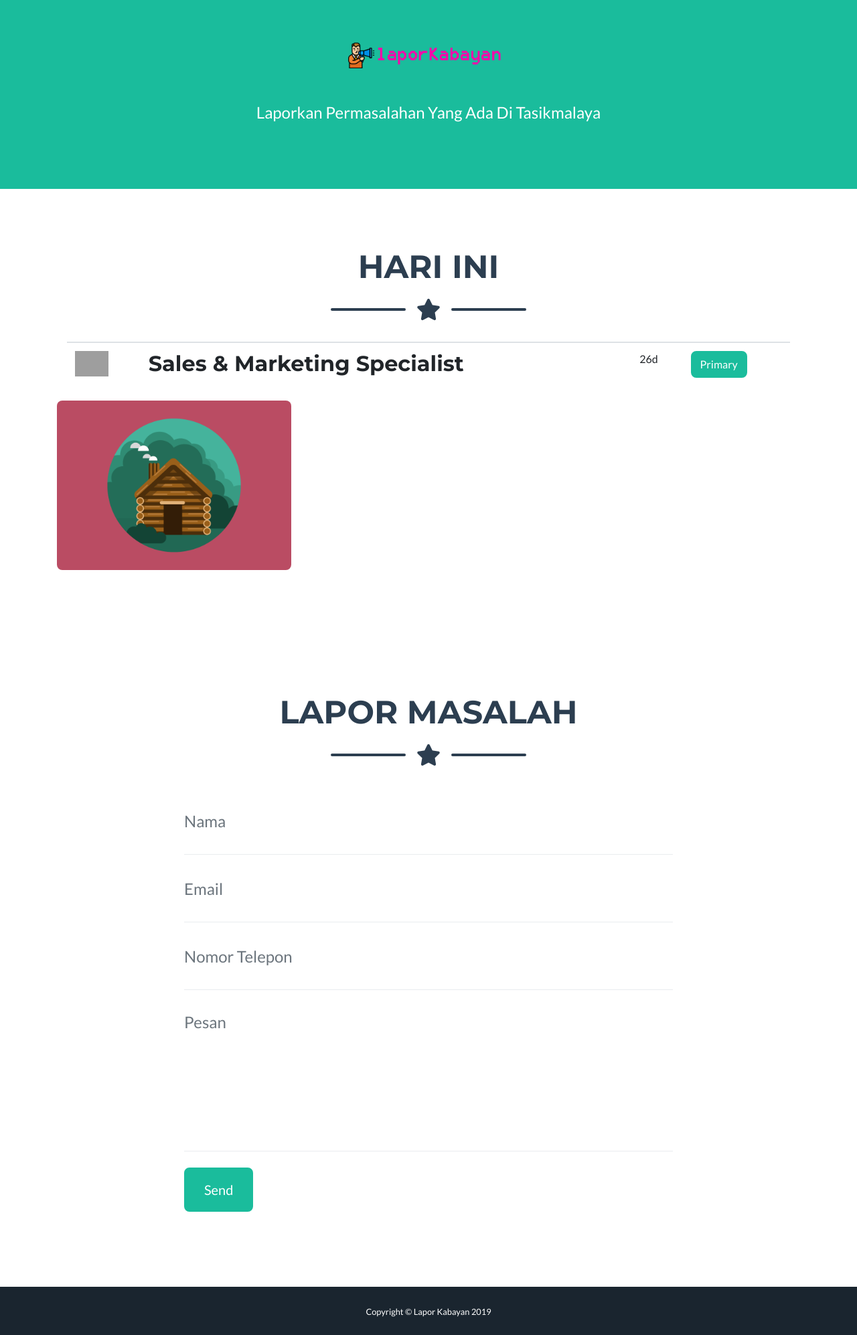
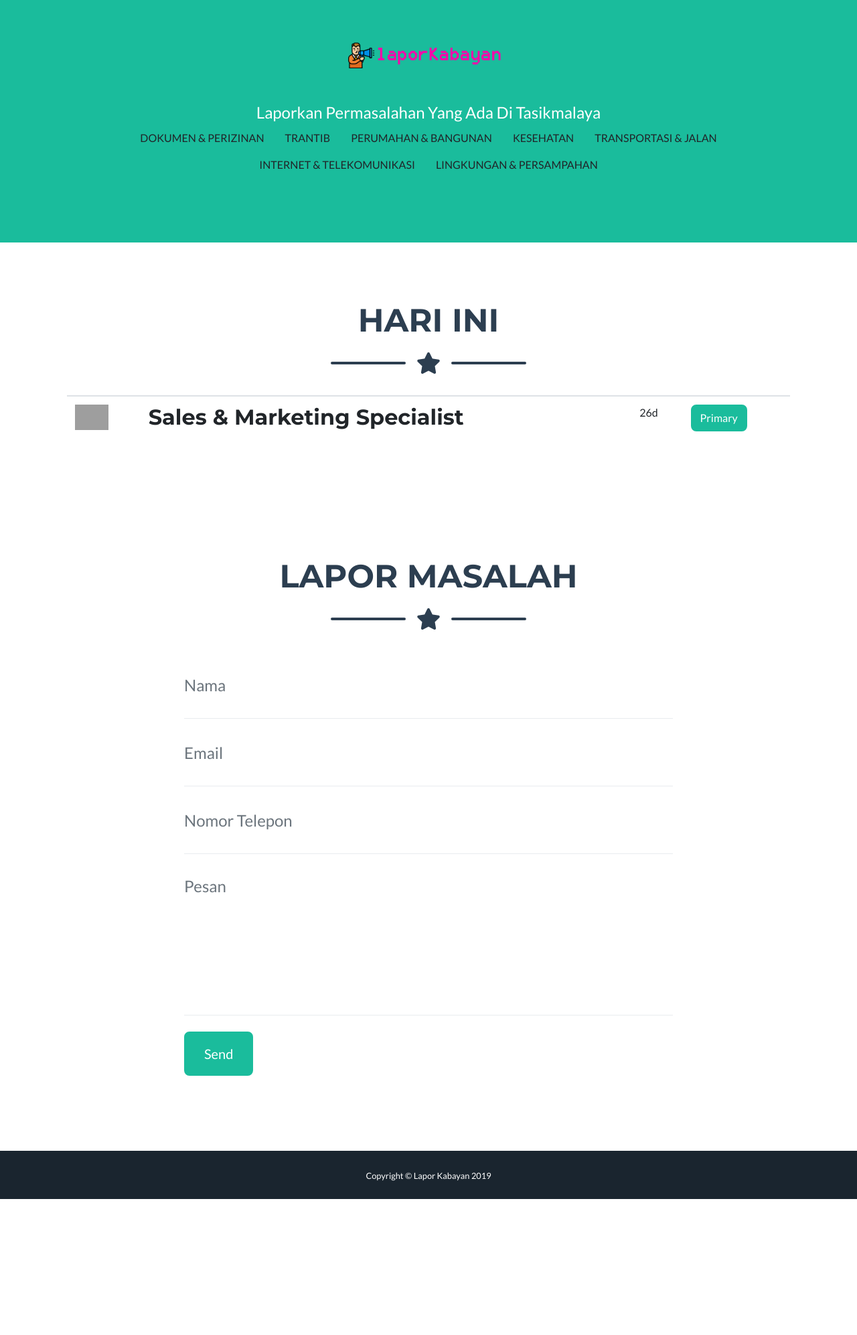
Before and after one commit to TasikCode/problist, a CodeIgniter app: page /database/ in a window 1280 px wide. Shown: the part 138-2131 px from the top of the page at 67% size. After the commit the page ends 1928 px from the top, so only its background shows below. Run offline with CodeIgniter, Linux system fonts and the light colour scheme; grey boxes are pictures that could not be loaded.

Commit message:
Add category links

```diff
--- a/application/views/home_view.php
+++ b/application/views/home_view.php
@@ -48,6 +48,15 @@
 
             <!-- Masthead Subheading -->
             <p class="masthead-subheading font-weight-light mb-0">Laporkan Permasalahan Yang Ada Di Tasikmalaya</p>
+            <center>
+                <a href="#" class="btn btn-default right-space">DOKUMEN & PERIZINAN</a>
+                <a href="#" class="btn btn-default right-space">TRANTIB</a>
+                <a href="#" class="btn btn-default right-space">PERUMAHAN & BANGUNAN</a>
+                <a href="#" class="btn btn-default right-space">KESEHATAN</a>
+                <a href="#" class="btn btn-default right-space">TRANSPORTASI & JALAN</a>
+                <a href="#" class="btn btn-default right-space">INTERNET & TELEKOMUNIKASI</a>
+                <a href="#" class="btn btn-default right-space">LINGKUNGAN & PERSAMPAHAN</a>
+            </center>
 
         </div>
     </header>
@@ -82,25 +91,6 @@
                     </tbody>
                 </table>
             </div>
-
-
-
-
-            <!-- Portfolio Grid Items -->
-            <div class="row">
-                <!-- Portfolio Item 1 -->
-                <div class="col-md-6 col-lg-4">
-                    <div class="portfolio-item mx-auto" data-toggle="modal" data-target="#portfolioModal1">
-                        <div class="portfolio-item-caption d-flex align-items-center justify-content-center h-100 w-100">
-                            <div class="portfolio-item-caption-content text-center text-white">
-                                <i class="fas fa-plus fa-3x"></i>
-                            </div>
-                        </div>
-                        <img class="img-fluid" src="img/portfolio/cabin.png" alt="">
-                    </div>
-                </div>
-
-        </div>
     </section>
 
 
--- /dev/null
+++ b/assets/css/custom.css
@@ -0,0 +1,3 @@
+.right-space {
+	margin-right : 20px;
+}
```
